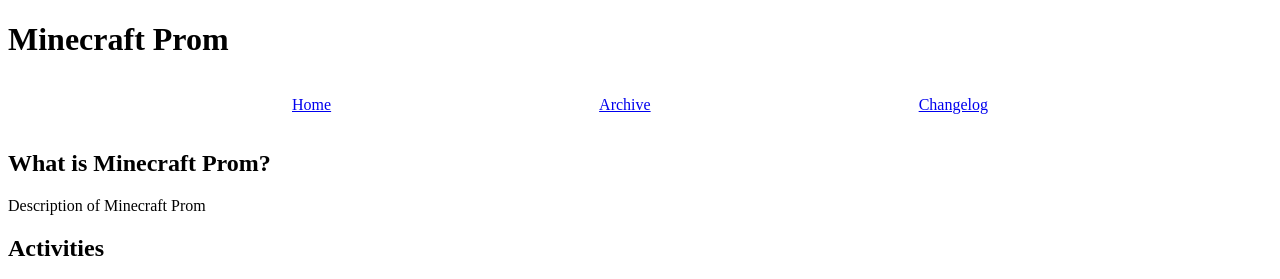
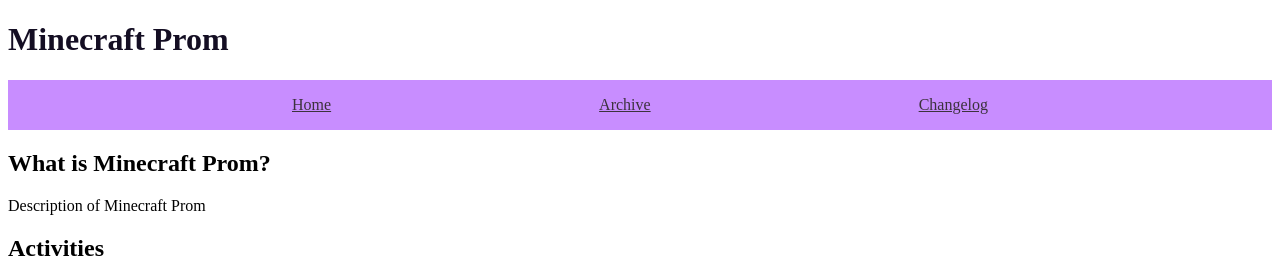
Before and after one commit to swic-web-dev-fs-2025/html-css-review-mqy-xii, a website built with Vite: page index.html in a window 1280 px wide. Shown: the top 279 px of the page. Built offline with nearby package versions, Linux system fonts and the light colour scheme; files whose address does not match are found by name.

Commit message:
Style nav

```diff
--- a/index.html
+++ b/index.html
@@ -3,11 +3,11 @@
   <head>
     <title>Minecraft Prom - Home</title>
     <meta charset="utf-8" />
-    <link type="stylesheet" href="src/style.css" />
+    <link rel="stylesheet" href="src/style.css" />
   </head>
   <body>
     <header>
-      <h1>Minecraft Prom</h1>
+      <h1><a href="index.html">Minecraft Prom</a></h1>
     </header>
     <nav>
       <ul>
--- a/src/style.css
+++ b/src/style.css
@@ -1,3 +1,25 @@
+header a {
+  color: #140e23;
+  text-decoration: none;
+}
+
+nav {
+  background-color: rgb(200 141 255);
+}
+
+nav a {
+  color: #3c323d;
+}
+
+nav a:visited {
+  color: #140e23;
+}
+
+nav a:hover {
+  color: #f7f4f7;
+  text-shadow: 1px 1px 2px #140e23;
+}
+
 nav ul {
   display: flex;
   list-style-type: none;
```
